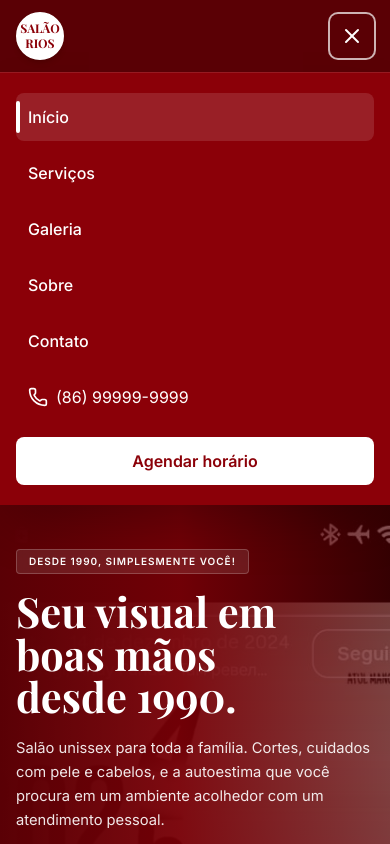
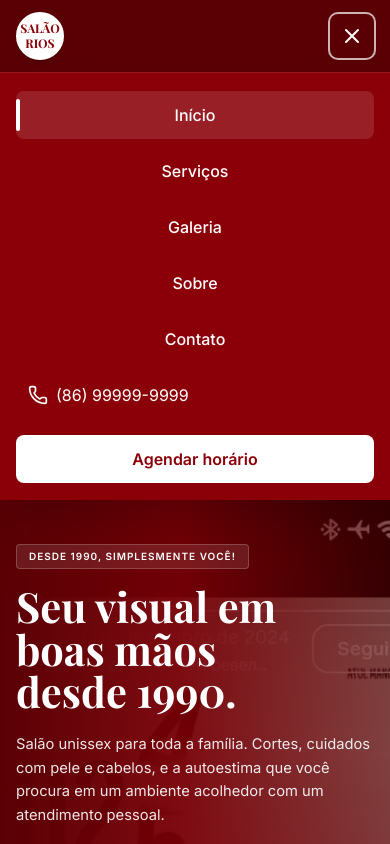
Before and after one commit to leal003/Salao_Rios, a React (Vite) app: page / in a window 390 px wide. Both pictures are taken after a click on the button "Menu". Shown: the top 844 px of the page. Built offline with nearby package versions, Linux system fonts and the light colour scheme.

Commit message:
Corrige responsividade mobile dos menus

```diff
--- a/src/app/components/layout/Header.tsx
+++ b/src/app/components/layout/Header.tsx
@@ -76,14 +76,20 @@ export const Header: React.FC = () => {
     const element = document.getElementById(id);
     if (element) {
       setActiveSection(id);
-      element.scrollIntoView({ behavior: 'smooth', block: options.block || 'start' });
+      if (options.block === 'center') {
+        element.scrollIntoView({ behavior: 'smooth', block: 'center' });
+      } else {
+        const headerHeight = document.querySelector('header')?.getBoundingClientRect().height || 0;
+        const top = element.getBoundingClientRect().top + window.scrollY - headerHeight - 12;
+        window.scrollTo({ top, behavior: 'smooth' });
+      }
       setIsMobileMenuOpen(false);
     }
   };
 
   return (
     <header
-      className={`relative z-50 w-full transition-all duration-300 ${
+      className={`sticky top-0 z-50 w-full transition-all duration-300 ${
         isScrolled
           ? 'bg-[#5A0005]/98 backdrop-blur-sm shadow-xl'
           : 'bg-[#5A0005]'
@@ -158,13 +164,13 @@ export const Header: React.FC = () => {
       </div>
 
       {isMobileMenuOpen && (
-        <div className="lg:hidden bg-[#8B0008] border-t border-white/10 shadow-2xl">
-          <nav className="max-w-[1400px] mx-auto px-4 sm:px-6 py-[clamp(1rem,3vh,1.25rem)] flex flex-col gap-2">
+        <div className="lg:hidden max-h-[calc(100dvh-clamp(64px,9vh,72px))] overflow-y-auto bg-[#8B0008] border-t border-white/10 shadow-2xl">
+          <nav className="max-w-[1400px] mx-auto px-4 sm:px-6 py-[clamp(0.85rem,2.5vh,1.1rem)] flex flex-col gap-2">
             {menuItems.map((item) => (
               <button
                 key={item.id}
                 onClick={() => scrollToSection(item.id)}
-                className={`relative text-white text-left px-3 py-3 rounded-lg transition-colors ${
+                className={`relative text-white text-center px-3 py-3 rounded-lg transition-colors ${
                   activeSection === item.id ? 'bg-white/12' : 'hover:bg-white/8'
                 }`}
                 style={{ fontFamily: 'Inter, sans-serif' }}
--- a/src/app/components/sections/FinalCTA.tsx
+++ b/src/app/components/sections/FinalCTA.tsx
@@ -48,7 +48,7 @@ export const FinalCTA: React.FC = () => {
               <button
                 onClick={() => {
                   const element = document.getElementById('appointment');
-                  if (element) element.scrollIntoView({ behavior: 'smooth' });
+                  if (element) element.scrollIntoView({ behavior: 'smooth', block: 'center' });
                 }}
                 className="flex items-center gap-2 px-6 py-3 bg-white text-[#8B0008] rounded-lg font-semibold hover:bg-white/90 transition-all shadow-md"
                 style={{ fontFamily: 'Inter, sans-serif' }}
--- a/src/app/components/sections/Hero.tsx
+++ b/src/app/components/sections/Hero.tsx
@@ -20,6 +20,7 @@ export const Hero: React.FC = () => {
   useEffect(() => {
     const ctx = gsap.context(() => {
       const tl = gsap.timeline({ defaults: { ease: 'power3.out' } });
+      const isDesktop = window.matchMedia('(min-width: 1024px)').matches;
 
       tl.from(headlineRef.current, {
         opacity: 0,
@@ -45,7 +46,8 @@ export const Hero: React.FC = () => {
         }, '-=0.3')
         .from(formRef.current, {
           opacity: 0,
-          x: 42,
+          x: isDesktop ? 42 : 0,
+          y: isDesktop ? 0 : 20,
           duration: 1,
         }, '-=1')
         .from(imageRef.current, {
--- a/src/app/components/sections/Services.tsx
+++ b/src/app/components/sections/Services.tsx
@@ -30,6 +30,8 @@ export const Services: React.FC = () => {
 
   useEffect(() => {
     const ctx = gsap.context(() => {
+      const isDesktop = window.matchMedia('(min-width: 768px)').matches;
+
       gsap.from(titleRef.current, {
         scrollTrigger: {
           trigger: titleRef.current,
@@ -46,7 +48,8 @@ export const Services: React.FC = () => {
           start: 'top 80%',
         },
         opacity: 0,
-        x: -30,
+        x: isDesktop ? -30 : 0,
+        y: isDesktop ? 0 : 18,
         stagger: 0.08,
         duration: 0.6,
       });
--- a/src/app/components/sections/Story.tsx
+++ b/src/app/components/sections/Story.tsx
@@ -17,13 +17,16 @@ export const Story: React.FC = () => {
 
   useEffect(() => {
     const ctx = gsap.context(() => {
+      const isDesktop = window.matchMedia('(min-width: 1024px)').matches;
+
       gsap.from(contentRef.current, {
         scrollTrigger: {
           trigger: contentRef.current,
           start: 'top 80%',
         },
         opacity: 0,
-        x: -50,
+        x: isDesktop ? -50 : 0,
+        y: isDesktop ? 0 : 20,
         duration: 1,
       });
 
@@ -33,7 +36,8 @@ export const Story: React.FC = () => {
           start: 'top 80%',
         },
         opacity: 0,
-        x: 50,
+        x: isDesktop ? 50 : 0,
+        y: isDesktop ? 0 : 20,
         duration: 1,
       });
 
```
Also changed, not shown: 5 other files (tests, documents, lock files or other folders).
